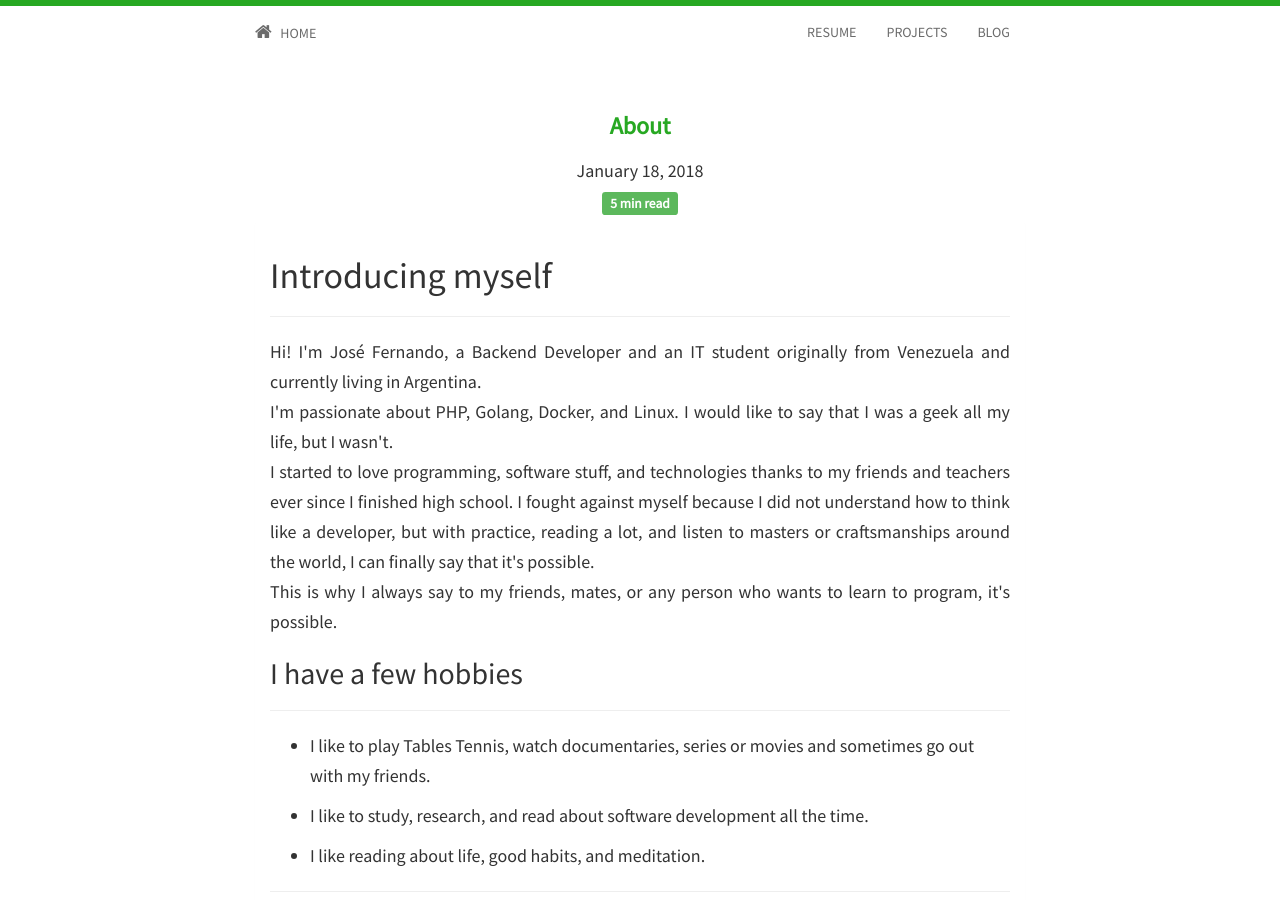
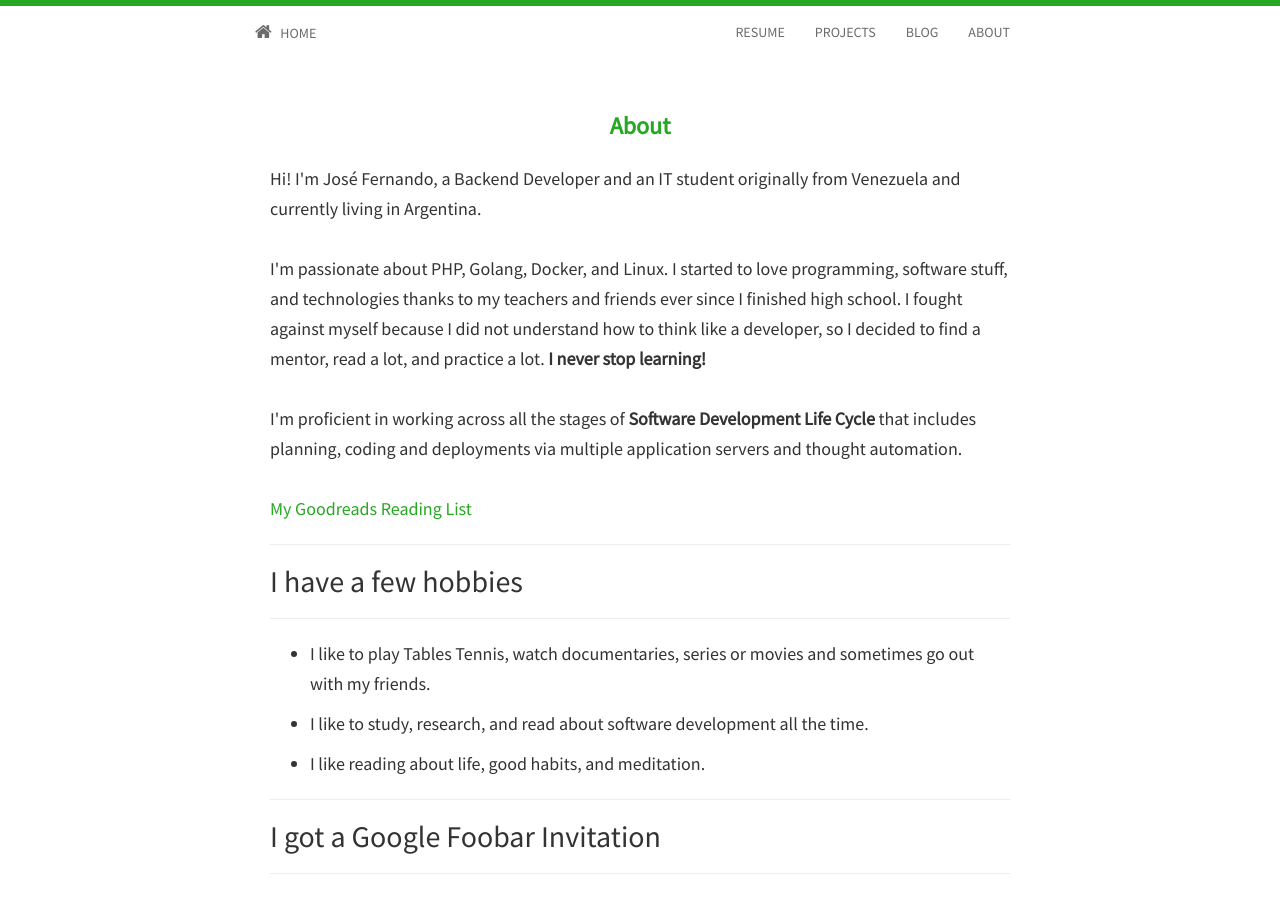
Before and after one commit to jfernancordova/jfernancordova.github.io, a Jekyll site: the page about.html, which Jekyll copies as it is, in a window 1280 px wide and 900 px high. Built offline with Jekyll 4.4.1, drawn with Linux system fonts in a browser that asks for light colours; nearby versions of some CDN libraries; comment, search, counter and statistics services are not loaded; some of the changed text lies outside the part shown.

Commit message:
master | Refactoring about

```diff
--- a/_includes/header.html
+++ b/_includes/header.html
@@ -22,6 +22,7 @@
         <li><a href="{{ site.baseurl }}resume.html">RESUME</a></li>
         <li><a href="{{ site.baseurl }}projects.html">PROJECTS</a></li>
         <li><a href="{{ site.baseurl }}blog.html">BLOG</a></li>
+        <li><a href="{{ site.baseurl }}about.html">ABOUT</a></li>
       </ul>
     </div>
   </div>
--- a/_posts/2018-01-18-about.md
+++ /dev/null
@@ -1,79 +0,0 @@
----
-layout: post
-title: About
-tags:
-  - 5 min read
----
-
-# Introducing myself
----
-
-<div style="text-align: justify">
-Hi! I'm José Fernando, a Backend Developer and an IT student originally from Venezuela and currently living in Argentina.
-<br>
-I'm passionate about PHP, Golang, Docker, and Linux. I would like to say that I was a geek all my life, but I wasn't.
-<br>
-I started to love programming, software stuff, and technologies thanks to my friends and teachers ever since I finished high school. I fought against myself because I did not understand how to think like a developer, but with practice, reading a lot, and listen to masters or craftsmanships around the world, I can finally say that it's possible.
-<br>
-This is why I always say to my friends, mates, or any person who wants to learn to program, it's possible.
-</div>
-
-## I have a few hobbies
----
-- I like to play Tables Tennis, watch documentaries, series or movies and sometimes go out with my friends.
-
-- I like to study, research, and read about software development all the time.
-
-- I like reading about life, good habits, and meditation.
-
----
-
-## I got a Google Foobar Invitation
----
-
-While I was working and googling, the google search showed me something particular: **You're speaking our language. Up for a challenge?**. Thanks to this [article](https://medium.com/plutonic-services/ things-you-should-know-about-google-foobar-invitation-703a535bf30f) I realized that it was a real and extraordinary invitation!
-
-This opportunity makes me think that all my learning is valuable. Unfortunately, I could not complete it because of work, assignments from college, and other responsibilities. I hope someday to try it. I'm on the right way!
-
-<img src="../assets/images/google.png" alt="The Google Foobar Invitation" style="
-  display: block;
-  margin-left: auto;
-  margin-right: auto;
-  width: 100%;
-  height: 10%;"
-/>
-
----
-
-## Recommended Reading Lists
-[My Goodreads Reading List](https://www.goodreads.com/review/list/116582849-jos-fernando-cordova?print=true&ref=nav_mybooks&view=covers)
-
----
-### Software Development
-- [The Pragmatic Programmer: From Journeyman to Master](https://www.amazon.com/Pragmatic-Programmer-Journeyman-Master/dp/020161622X)
-- [The Clean Coder: A Code of Conduct for Professional Programmers](https://www.amazon.com/Clean-Coder-Conduct-Professional-Programmers/dp/0137081073)
-- [Object-Oriented Analysis and Design with Applications](https://www.amazon.com/Object-Oriented-Analysis-Design-Applications-3rd/dp/020189551X)
-- [Object Design Style Guide](https://www.manning.com/books/object-design-style-guide?a_aid=object-design&a_bid=4e089b42)
-- [Refactoring: Improving the Design of Existing Code](https://www.amazon.com/gp/product/0134757599?ie=UTF8&tag=martinfowlerc-20&linkCode=as2&camp=1789&creative=9325&creativeASIN=0134757599)
-- [Advanced Web Application Architecture](https://leanpub.com/web-application-architecture/)
-- [Docker in Action](https://www.manning.com/books/docker-in-action)
-
-### Life
--  [The Subtle Art of Not Giving a F*ck: A Counterintuitive Approach to Living a Good Life](https://www.amazon.com/Subtle-Art-Not-Giving-Counterintuitive/dp/0062457713)
--  [Everything Is F*cked: A Book about Hope](https://www.amazon.com/Untitled-Mark-Manson/dp/0062888439)
--  [How to Fail at Almost Everything and Still Win Big: Kind of the Story of My Life](https://www.amazon.com/How-Fail-Almost-Everything-Still-ebook/dp/B00COOFBA4)
--  [Atomic Habits: An Easy & Proven Way to Build Good Habits & Break Bad Ones](https://www.amazon.com/Atomic-Habits-Proven-Build-Break/dp/0735211299)
--  [How to Stop Worrying and Start Living](https://www.amazon.com/How-Stop-Worrying-Start-Living/dp/0671733354)
--  [The Four Agreements: A Practical Guide to Personal Freedom](https://www.amazon.com/Four-Agreements-Practical-Personal-Freedom/dp/1878424319)
-
----
-
-## Recommended Course Lists
----
-### Software Development
-- [Docker Mastery: with Kubernetes +Swarm from a Docker Captain](https://www.udemy.com/course/docker-mastery)
-- [Domain-Driven Design Fundamentals](https://www.pluralsight.com/courses/domain-driven-design-fundamentals)
-- [Construcción de Software Robusto con TDD](https://academia.10pines.com/course_contents/4-construccion-de-software-robusto-con-tdd)
-
-### Life
-- [Learning How to Learn: Powerful mental tools to help you master tough subjects](https://www.coursera.org/learn/learning-how-to-learn)
--- /dev/null
+++ b/about.html
@@ -0,0 +1,190 @@
+<!DOCTYPE html>
+<html lang="en">
+<head>
+    <meta charset="utf-8"/>
+    <meta http-equiv="X-UA-Compatible" content="IE=edge"/>
+    <meta name="viewport" content="width=device-width, initial-scale=1"/>
+    <meta name="author" content="José Fernando Cordova"/>
+    <meta name="description" content="Personal blog and resume"/>
+    <link rel="favicon" href="/static/img/favicon.ico"/>
+
+
+    <title>About - José Fernando Cordova</title>
+
+
+    <!-- Bootstrap -->
+    <link
+            href="https://maxcdn.bootstrapcdn.com/bootstrap/3.3.5/css/bootstrap.min.css"
+            rel="stylesheet"
+            integrity="sha256-MfvZlkHCEqatNoGiOXveE8FIwMzZg4W85qfrfIFBfYc= sha512-dTfge/zgoMYpP7QbHy4gWMEGsbsdZeCXz7irItjcC3sPUFtf0kuFbDz/ixG7ArTxmDjLXDmezHubeNikyKGVyQ=="
+            crossorigin="anonymous"
+    />
+
+    <!-- HTML5 Shim and Respond.js IE8 support of HTML5 elements and media queries -->
+    <!-- WARNING: Respond.js doesn't work if you view the page via file:// -->
+    <!--[if lt IE 9]>
+    <script src="https://oss.maxcdn.com/libs/html5shiv/3.7.0/html5shiv.js"></script>
+    <script src="https://oss.maxcdn.com/libs/respond.js/1.4.2/respond.min.js"></script>
+    <![endif]-->
+
+    <!-- Custom styles for this template -->
+    <link
+            rel="stylesheet"
+            type="text/css"
+            href="/static/css/main.css"
+    />
+    <link
+            rel="stylesheet"
+            type="text/css"
+            href="https://fonts.googleapis.com/css?family=Source+Sans+Pro:200,400,200bold,400old"
+    />
+    <link
+            rel="stylesheet"
+            type="text/css"
+            href="https://maxcdn.bootstrapcdn.com/font-awesome/4.4.0/css/font-awesome.min.css"
+    />
+    <link
+            rel="stylesheet"
+            type="text/css"
+            href="/static/css/syntax.css"
+    />
+
+    <!-- Google Analytics -->
+    <!-- Global site tag (gtag.js) - Google Analytics -->
+    <script async src="https://www.googletagmanager.com/gtag/js?id=UA-164490770-1"></script>
+    <script>
+        window.dataLayer = window.dataLayer || [];
+
+        function gtag() {
+            dataLayer.push(arguments);
+        }
+
+        gtag('js', new Date());
+
+        gtag('config', 'UA-164490770-1');
+    </script>
+
+</head>
+<!-- Main Body-->
+<body>
+<!-- Wrap all page content here -->
+<div id="wrap">
+    <!-- Navbar header -->
+    <nav class="navbar navbar-default">
+        <div class="container">
+            <div class="navbar-header">
+                <a class="navbar-brand" href="/"
+                ><i class="fa fa-home"></i>
+                    <span class="home-text">HOME</span>
+                </a>
+                <button
+                        type="button"
+                        class="navbar-toggle collapsed"
+                        data-toggle="collapse"
+                        data-target="#navbar"
+                >
+                    <span class="sr-only">Toggle navigation</span>
+                    <span class="icon-bar"></span>
+                    <span class="icon-bar"></span>
+                    <span class="icon-bar"></span>
+                </button>
+            </div>
+            <div id="navbar" class="collapse navbar-collapse">
+                <ul class="nav navbar-nav navbar-right">
+                    <li><a href="/resume.html">RESUME</a></li>
+                    <li><a href="/projects.html">PROJECTS</a></li>
+                    <li><a href="/blog.html">BLOG</a></li>
+                    <li><a href="/about.html">ABOUT</a></li>
+                </ul>
+            </div>
+        </div>
+    </nav>
+    <div class="container">
+        <div class="blog-post">
+            <h3>
+                <strong><a href="/about.html">About</a></strong>
+            </h3>
+        </div>
+        <div class="panel panel-default">
+            <div class="panel-body">
+                <div class="blogpost">
+                    <div>
+                        Hi! I'm José Fernando, a Backend Developer and an IT student originally from Venezuela and
+                        currently living in Argentina.
+                        <br/><br/>
+                        I'm passionate about PHP, Golang, Docker, and Linux. I started to love programming, software
+                        stuff, and technologies thanks to my teachers and friends ever since I finished high school. I
+                        fought against myself because I did not understand how to think like a developer, so I decided
+                        to find a mentor, read a lot, and practice a lot. <strong> I never stop
+                        learning! </strong>
+                        <br/><br/>
+                        I'm proficient in working across all the stages of <strong>Software Development Life
+                        Cycle</strong> that includes planning, coding and deployments via multiple application servers
+                        and thought automation.
+                        <br/><br/>
+                        <p>
+                            <a href="https://www.goodreads.com/review/list/116582849-jos-fernando-cordova?print=true&amp;ref=nav_mybooks&amp;view=covers">My
+                                Goodreads Reading List</a>
+                        </p>
+                    </div>
+                    <hr/>
+                    <h2 id="i-have-a-few-hobbies">I have a few hobbies</h2>
+                    <hr/>
+                    <ul>
+                        <li>
+                            <p>I like to play Tables Tennis, watch documentaries, series or movies and sometimes go out
+                                with my friends.</p>
+                        </li>
+                        <li>
+                            <p>I like to study, research, and read about software development all the time.</p>
+                        </li>
+                        <li>
+                            <p>I like reading about life, good habits, and meditation.</p>
+                        </li>
+                    </ul>
+                    <hr/>
+                    <h2 id="i-got-a-google-foobar-invitation">I got a Google Foobar Invitation</h2>
+                    <hr/>
+                    <p>While I was working and googling, the google search showed me something particular: <strong>You’re
+                        speaking our language. Up for a challenge?</strong>. Thanks to this <a
+                            href="https://medium.com/plutonic-services/ things-you-should-know-about-google-foobar-invitation-703a535bf30f">article</a>
+                        I realized that it was a real and extraordinary invitation!</p>
+                    <p>This opportunity makes me think that all my learning is valuable. Unfortunately, I could not
+                        complete it because of work, assignments from college, and other responsibilities. I hope
+                        someday to try it. I’m on the right way!</p>
+                    <p>
+                        <img src="assets/images/google.png" alt="The Google Foobar Invitation"
+                             style="   display: block;   margin-left: auto;   margin-right: auto;   width: 100%;   height: 10%;"/>
+                    </p>
+                </div>
+            </div>
+        </div>
+    </div>
+</div>
+<!-- Footer -->
+<footer>
+    <div id="footer">
+        <div class="container">
+            <p class="text-muted">
+                Powered by <a href="http://jekyllrb.com/">Jekyll</a> and
+                <a href="http://www.github.com/jekyller/sustain">sustain</a> with ♥
+            </p>
+        </div>
+    </div>
+</footer>
+<div class="footer"></div>
+<!-- jQuery (necessary for Bootstrap's JavaScript plugins) -->
+<script src="https://ajax.googleapis.com/ajax/libs/jquery/1.11.3/jquery.min.js"></script>
+<!-- Bootstrap core JavaScript -->
+<script
+        src="https://maxcdn.bootstrapcdn.com/bootstrap/3.3.5/js/bootstrap.min.js"
+        integrity="sha256-Sk3nkD6mLTMOF0EOpNtsIry+s1CsaqQC1rVLTAy+0yc= sha512-K1qjQ+NcF2TYO/eI3M6v8EiNYZfA95pQumfvcVrTHtwQVDG+aHRqLi/ETn2uB+1JqwYqVG3LIvdm9lj6imS/pQ=="
+        crossorigin="anonymous"
+></script>
+<!-- Include all compiled plugins (below), or include individual files as needed -->
+<script src="/static/js/docs.min.js"></script>
+<script src="/static/js/main.js"></script>
+<!-- IE10 viewport hack for Surface/desktop Windows 8 bug -->
+<script src="/static/js/ie10-viewport-bug-workaround.js"></script>
+</body>
+</html>
```
